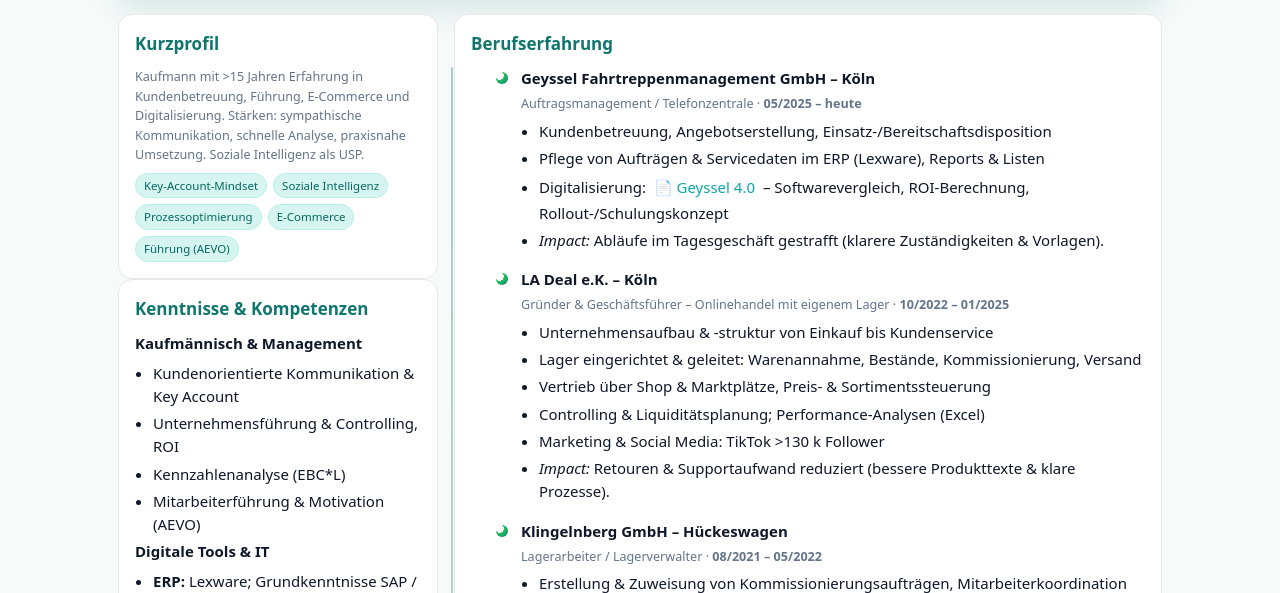
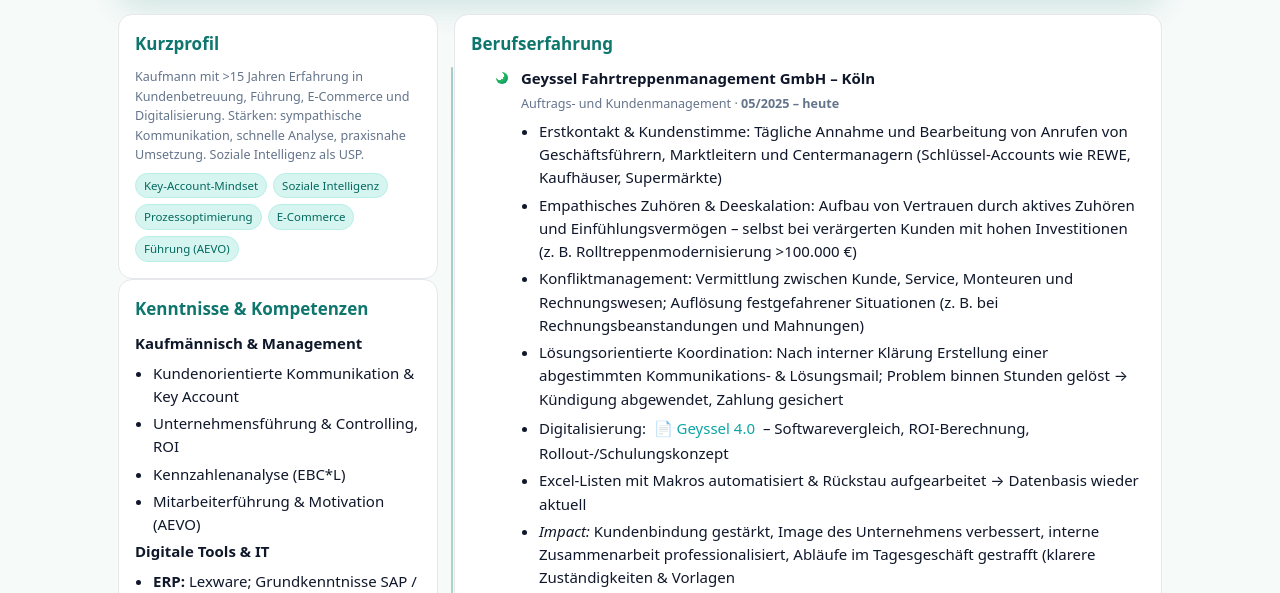
Before and after one commit to lukasbach585-boop/Lebenslauf., a plain HTML site: page index.html in a window 1280 px wide. Shown: the part 207-800 px from the top of the page. Drawn offline with Linux system fonts and the light colour scheme.

Commit message:
Add files via upload

```diff
--- a/index.html
+++ b/index.html
@@ -167,18 +167,19 @@
 
             <div class="t-item">
               <h3>Geyssel Fahrtreppenmanagement GmbH – Köln</h3>
-              <p class="meta">Auftragsmanagement / Telefonzentrale · <strong>05/2025 – heute</strong></p>
+              <p class="meta">Auftrags- und Kundenmanagement · <strong>05/2025 – heute</strong></p>
               <ul>
-                <li>Kundenbetreuung, Angebotserstellung, Einsatz-/Bereitschaftsdisposition</li>
-                <li>Pflege von Aufträgen &amp; Servicedaten im ERP (Lexware), Reports &amp; Listen</li>
-                <li>
-  Digitalisierung:
-  <a class="doclink" href="geyssel4.html" target="_blank" rel="noopener">📄 Geyssel 4.0</a>
-  – Softwarevergleich, ROI-Berechnung, Rollout-/Schulungskonzept
-</li>
+                <li>Erstkontakt & Kundenstimme: Tägliche Annahme und Bearbeitung von Anrufen von Geschäftsführern, Marktleitern und 		Centermanagern (Schlüssel-Accounts wie REWE, Kaufhäuser, Supermärkte)</li>
+		<li>Empathisches Zuhören & Deeskalation: Aufbau von Vertrauen durch aktives Zuhören und Einfühlungsvermögen – 			selbst bei verärgerten Kunden mit hohen Investitionen (z. B. Rolltreppenmodernisierung >100.000 €)</li>
+                <li>Konfliktmanagement: Vermittlung zwischen Kunde, Service, Monteuren und Rechnungswesen; Auflösung festgefahrener 		Situationen (z. B. bei Rechnungsbeanstandungen und Mahnungen)</li>
+                <li>Lösungsorientierte Koordination: Nach interner Klärung Erstellung einer abgestimmten Kommunikations- & 			Lösungsmail; Problem binnen Stunden gelöst → Kündigung abgewendet, Zahlung gesichert</li>
+  		<li>Digitalisierung:
+  		<a class="doclink" href="geyssel4.html" target="_blank" rel="noopener">📄 Geyssel 4.0</a>
+  		– Softwarevergleich, ROI-Berechnung, Rollout-/Schulungskonzept
+		</li>
+		<li>Excel-Listen mit Makros automatisiert & Rückstau aufgearbeitet → Datenbasis wieder aktuell</li>
 
-
-                <li><em>Impact:</em> Abläufe im Tagesgeschäft gestrafft (klarere Zuständigkeiten & Vorlagen).</li>
+                <li><em>Impact:</em> Kundenbindung gestärkt, Image des Unternehmens verbessert, interne Zusammenarbeit 					professionalisiert, Abläufe im Tagesgeschäft gestrafft (klarere Zuständigkeiten & Vorlagen</li>
               </ul>
             </div>
 
```
